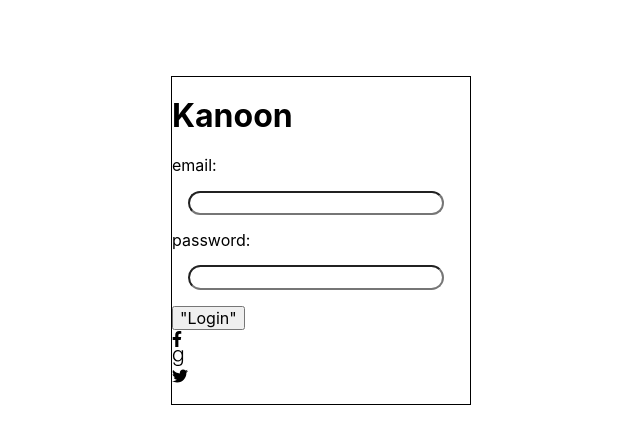
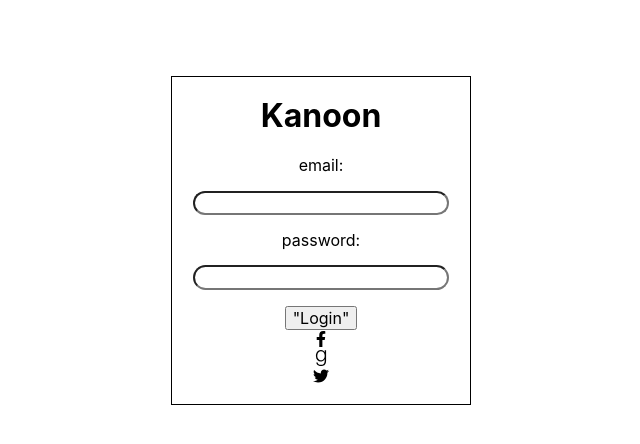
Before and after one commit to wsps10/book-emotion-analysis-app, a React (Create React App) app: page / in a window 1280 px wide. Shown: the top 444 px of the page, without its empty margins (319-959 px from the left). Built offline with nearby package versions, Linux system fonts and the light colour scheme.

Commit message:
Correção CSS de bg e alinhamento da tela de login

```diff
--- a/src/index.css
+++ b/src/index.css
@@ -14,7 +14,7 @@ code {
 }
 
 .bg{
-  /*background: url("./src/img/ArvoreO.png") no-repeat; */
+  background: url("src\img\ArvoreO.png") no-repeat;
   size: cover
 }
 div{
--- a/src/pages/LoginPage.js
+++ b/src/pages/LoginPage.js
@@ -22,7 +22,7 @@ class LoginPage extends React.Component {
         const { email, password } = state;
         return (
             <main>
-                <form>
+                <form className="tc">
                     <h1>Kanoon</h1>
                     <Field
                         value = { email }
```
